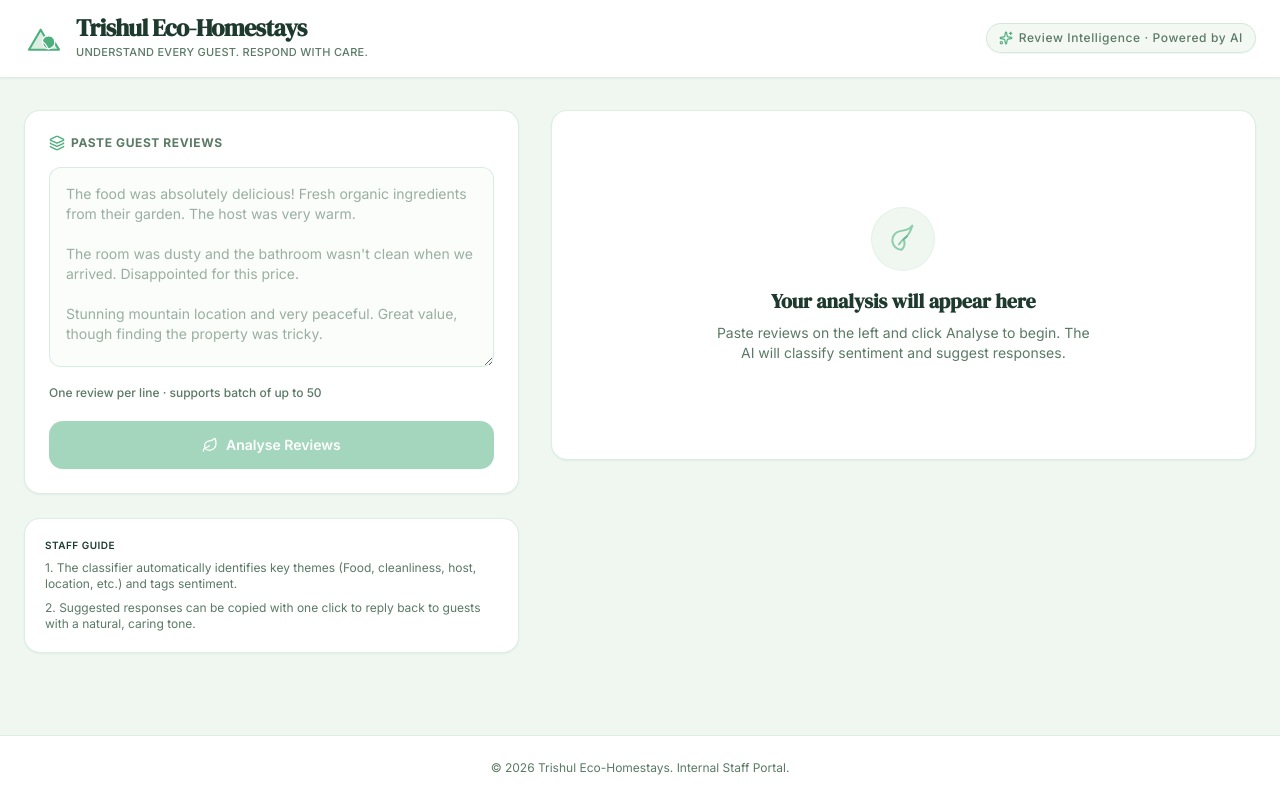
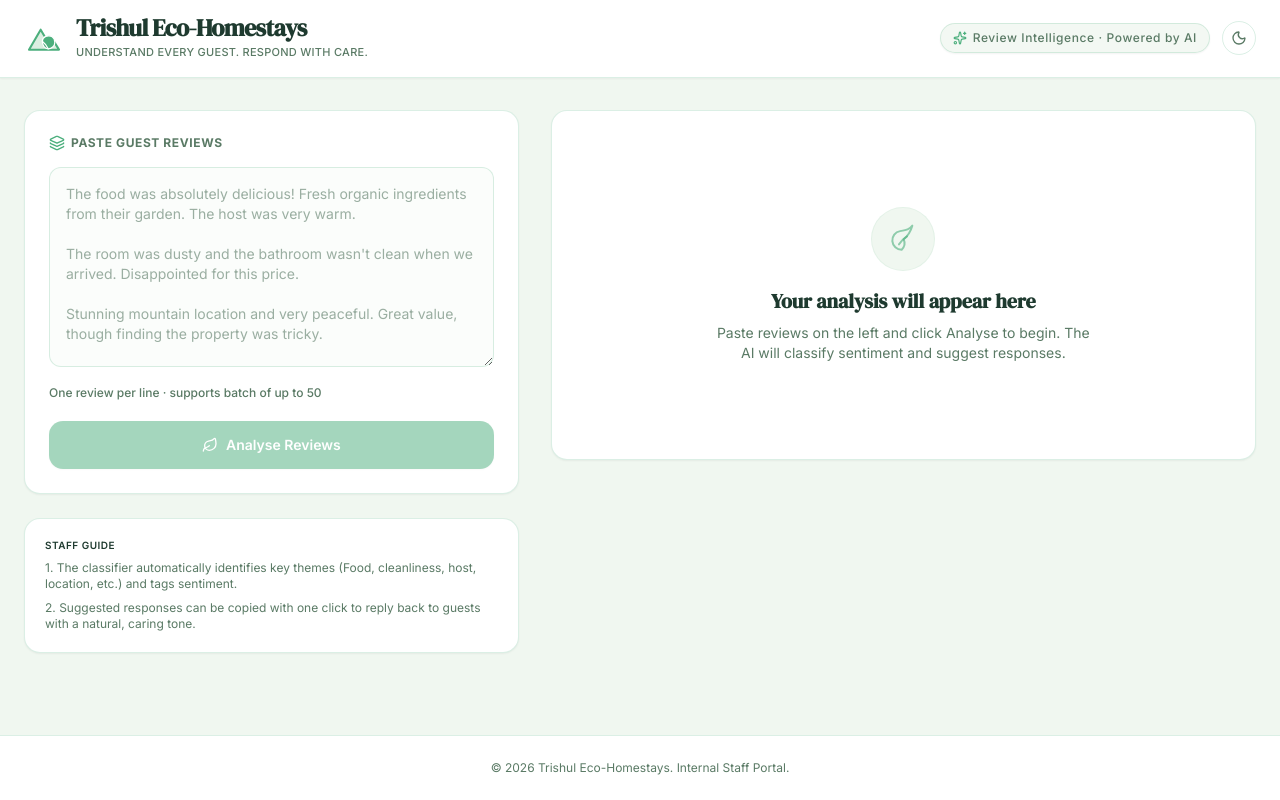
Before and after one commit to namdevananya0447-netizen/guest_review_analyzer, a React (Vite) app in the folder frontend/: page / in a window 1280 px wide. Built offline with nearby package versions, Linux system fonts and the light colour scheme.

Commit message:
feat: integrate dark mode toggle into app header
Added Dark Mode toggle functionality and updated UI components.

```diff
--- a/frontend/src/App.jsx
+++ b/frontend/src/App.jsx
@@ -1,8 +1,8 @@
-// Week 3: UI component library and dark mode integrated
 import { useState, useCallback, useMemo } from 'react';
 import { Download, Trash2, Leaf, RefreshCw, Layers, Sparkles } from 'lucide-react';
 import SummaryBar from './components/SummaryBar';
 import ReviewTable from './components/ReviewTable';
+import DarkModeToggle from './components/ui/DarkModeToggle';
 
 const DEFAULT_PLACEHOLDER = `The food was absolutely delicious! Fresh organic ingredients from their garden. The host was very warm.
 
@@ -183,12 +183,13 @@ export default function App() {
             </div>
           </div>
 
-          {/* Right Header Tagline */}
-          <div className="text-right hidden sm:block">
-            <span className="text-xs text-eco-muted font-medium tracking-wider bg-eco-bg/80 border border-eco-border px-3 py-1.5 rounded-full inline-flex items-center gap-1.5 shadow-xs">
+          {/* Right Header: Tagline + Dark Mode Toggle */}
+          <div className="flex items-center gap-3">
+            <span className="text-xs text-eco-muted font-medium tracking-wider bg-eco-bg/80 border border-eco-border px-3 py-1.5 rounded-full hidden sm:inline-flex items-center gap-1.5 shadow-xs">
               <Sparkles className="w-3.5 h-3.5 text-eco-primary" />
               Review Intelligence · Powered by AI
             </span>
+            <DarkModeToggle />
           </div>
         </div>
       </header>
```
